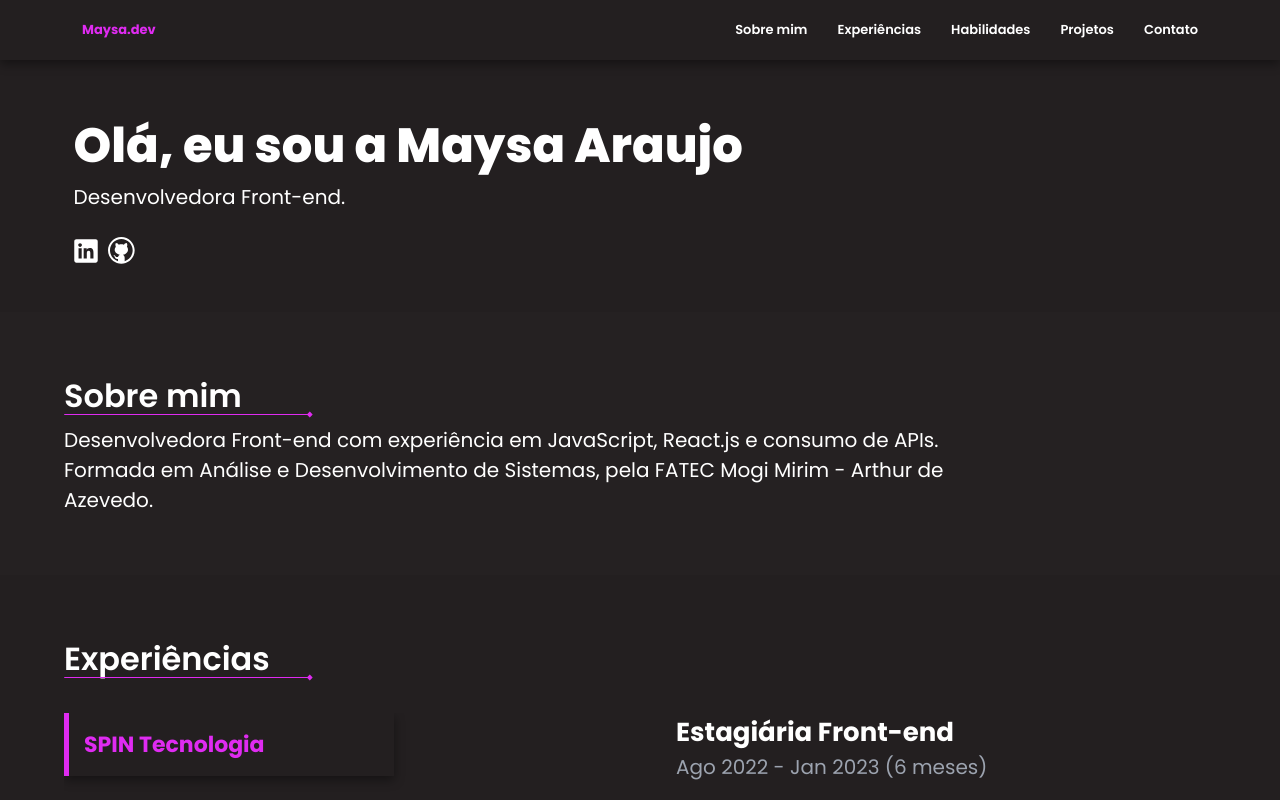
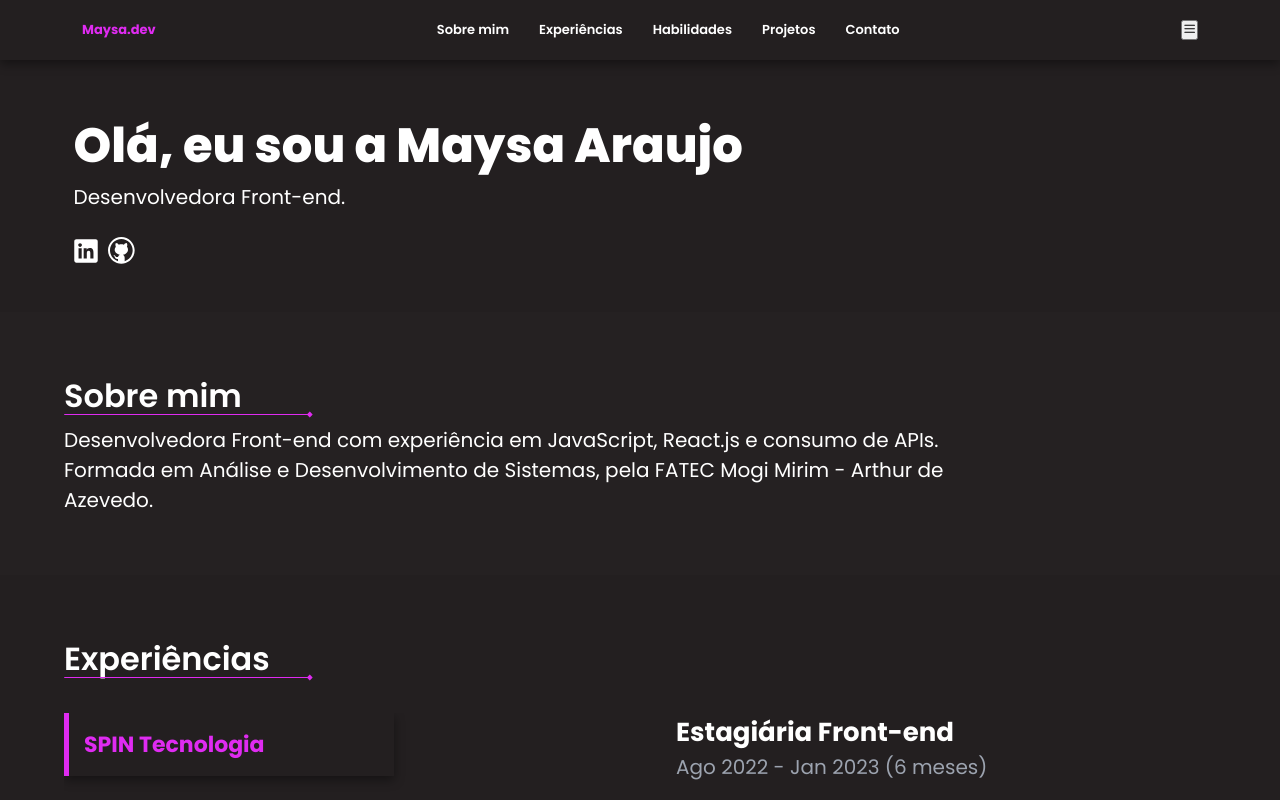
Before and after one commit to maysaraujo/portfolio, a React (Vite) app: page / in a window 1280 px wide. Shown: the top 800 px of the page. Built offline with nearby package versions, Linux system fonts and the light colour scheme.

Commit message:
feat: changing the mobile menu function

```diff
--- a/src/components/Header/Header.jsx
+++ b/src/components/Header/Header.jsx
@@ -1,5 +1,8 @@
 /* eslint-disable react/prop-types */
 import styles from './Header.module.css';
+import { useRef, useState } from 'react';
+import { FaTimes } from 'react-icons/fa';
+import { HiMiniBars3 } from 'react-icons/hi2';
 
 const Header = ({
   aboutRef,
@@ -9,6 +12,17 @@ const Header = ({
   projectRef,
   contactRef,
 }) => {
+  // const menuRef = useRef();
+
+  // const showMenu = () => {
+  //   menuRef.current.classList.toggle('responsiveMenu');
+  // };
+
+  const [isOpen, setIsOpen] = useState(false);
+  const toggleNavbar = () => {
+    setIsOpen(!isOpen);
+  };
+
   return (
     <header>
       <div className='container'>
@@ -25,7 +39,7 @@ const Header = ({
                 Maysa.dev
               </li>
             </div>
-            <div className={styles.menu}>
+            <div className={`${styles.menu} ${isOpen ? 'responsiveMenu' : ''}`}>
               <li
                 onClick={() =>
                   aboutRef.current.scrollIntoView({ behavior: 'smooth' })
@@ -62,6 +76,21 @@ const Header = ({
                 Contato
               </li>
             </div>
+            <button
+              className={`${styles.menuBtn} ${styles.closeBtn}`}
+              onClick={toggleNavbar}
+            >
+              {isOpen ? <FaTimes /> : <HiMiniBars3 />}
+            </button>
+            {/* <button
+                className={`${styles.menuBtn} ${styles.closeBtn}`}
+                onClick={showMenu}
+              >
+                <FaTimes />
+              </button>
+            <button className={styles.menuBtn} onClick={showMenu}>
+              <HiMiniBars3 />
+            </button> */}
           </ul>
         </nav>
       </div>
```
